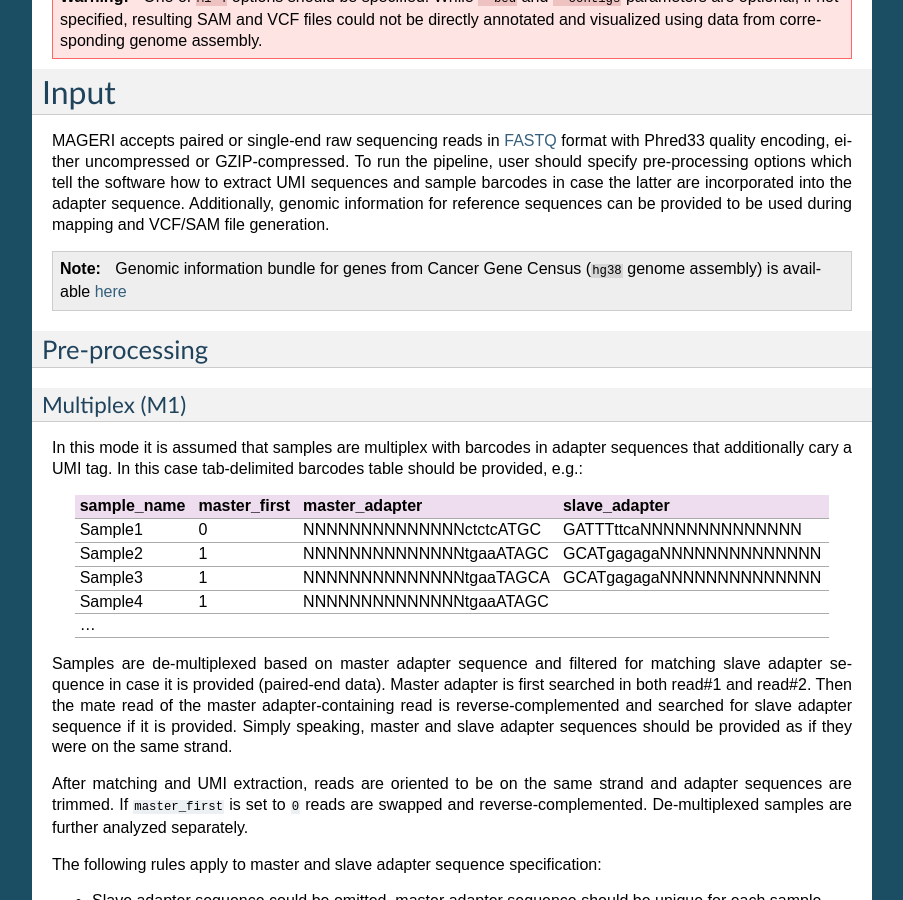
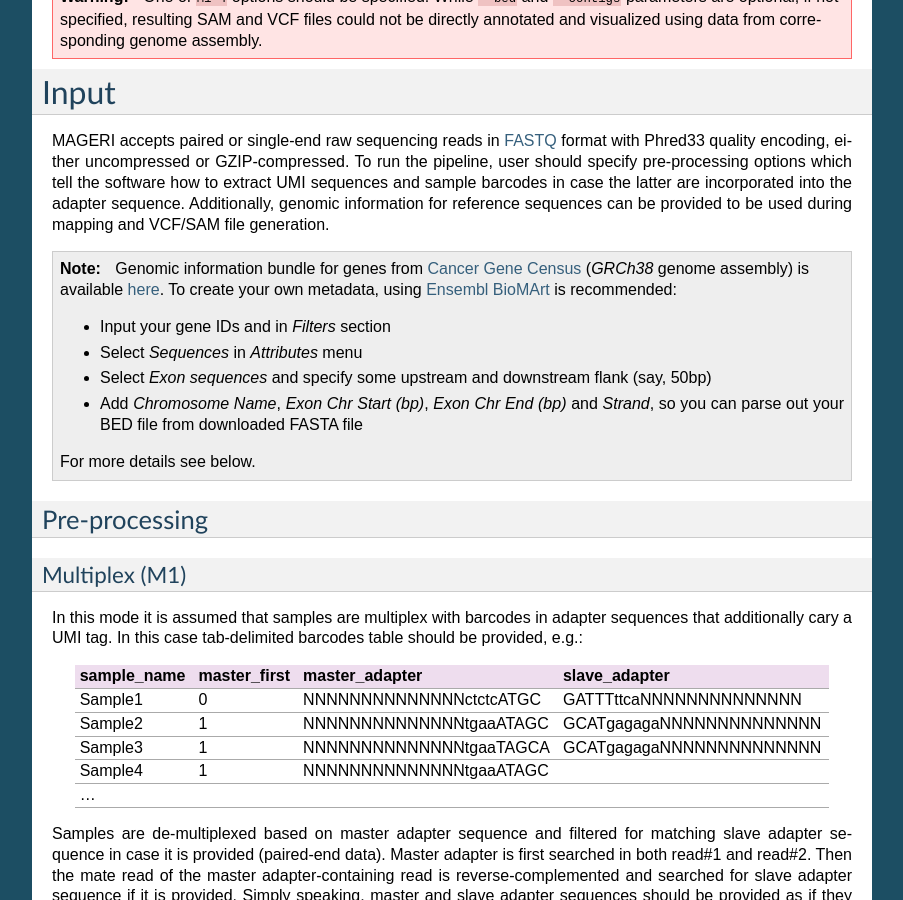
Before and after one commit to mikessh/mageri, a Sphinx documentation site: the page built from doc/body.rst, in a window 1280 px wide and 900 px high, scrolled down 764 px. Shown: the whole window, without its empty margins (198-1101 px from the left). Built offline with Sphinx 7.4.7, drawn with Linux system fonts in a browser that asks for light colours; some of the changed text lies outside the part shown.

Commit message:
Ref to pre-compiled references and instruction how to generate them

```diff
--- a/doc/body.rst
+++ b/doc/body.rst
@@ -69,8 +69,17 @@ during mapping and VCF/SAM file generation.
 
 .. note::
 
-   Genomic information bundle for genes from Cancer Gene Census (``hg38`` genome assembly)
-   is available `here <https://github.com/mikessh/mageri>`__
+   Genomic information bundle for genes from `Cancer Gene Census <https://cancer.sanger.ac.uk/census>`__
+   (`GRCh38` genome assembly) is available `here <https://github.com/mikessh/mageri/tree/master/src/test/resources/genomic>`__.
+   To create your own metadata, using `Ensembl BioMArt <http://www.ensembl.org/biomart>`__ is recommended:
+
+   - Input your gene IDs and in `Filters` section
+   - Select `Sequences` in `Attributes` menu
+   - Select `Exon sequences` and specify some upstream and downstream flank (say, 50bp)
+   - Add `Chromosome Name`, `Exon Chr Start (bp)`, `Exon Chr End (bp)` and `Strand`,
+     so you can parse out your BED file from downloaded FASTA file
+
+   For more details see below.
 
 Pre-processing
 ^^^^^^^^^^^^^^
@@ -243,6 +252,12 @@ an example tab-delimited table for ``hg19`` genome assembly
 
 Again, contig names (``chr12``,...) and coordinates in BED file should be concordant
 with assembly metadata file.
+
+.. note::
+
+   If assembly for a given contig is named `PRIVATE`, corresponding
+   results will be skipped SAM and VCF output
+   (but not from internal MAGERI output files).
 
 Output
 ------
```
Also changed, not shown: other parts of doc/body.rst (+1 -1 lines).
